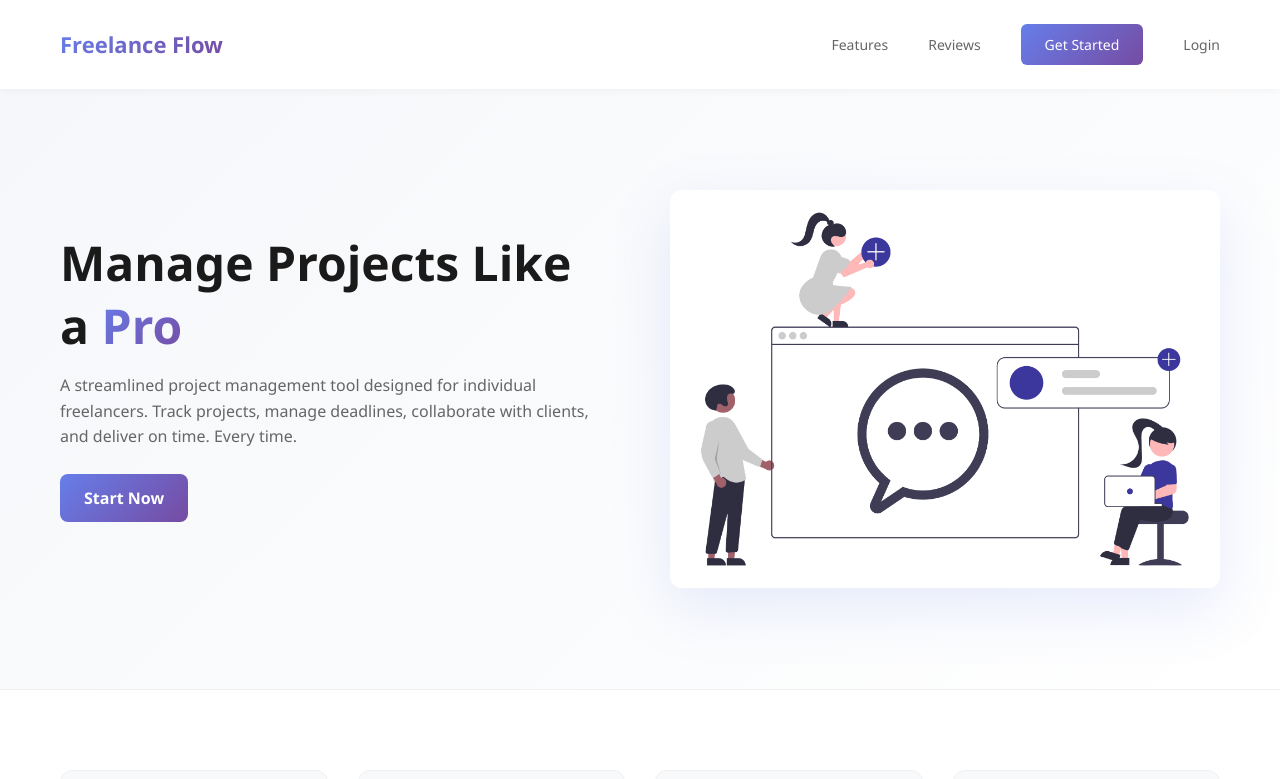
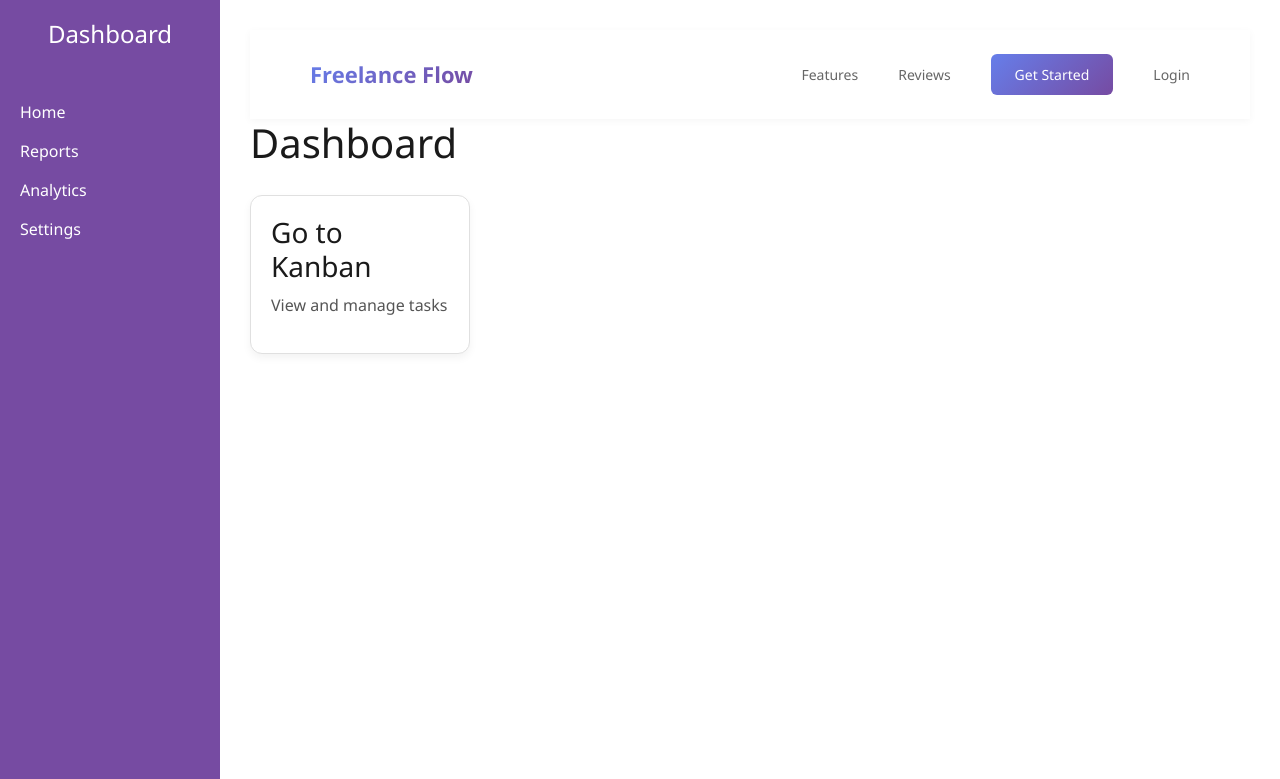
Before and after one commit to HafsaAyesha/ProjectManger, a React (Create React App) app in the folder frontend/: page / in a window 1280 px wide. Shown: the top 779 px of the page. Built offline with nearby package versions, Linux system fonts and the light colour scheme; sample sign-in values are in the browser's storage.

Commit message:
dashboard page

```diff
--- a/frontend/package.json
+++ b/frontend/package.json
@@ -11,7 +11,7 @@
     "react": "^18.2.0",
     "react-dom": "^18.2.0",
     "react-router-dom": "^6.23.1",
-    "react-scripts": "5.0.1",
+    "react-scripts": "^5.0.1",
     "web-vitals": "^2.1.4"
   },
   "overrides": {
--- a/frontend/src/App.js
+++ b/frontend/src/App.js
@@ -10,6 +10,7 @@ import Footer from "./components/Footer/Footer";
 import Home from "./Pages/Home";
 import Login from "./components/Auth/Login";
 import Register from "./components/Auth/Register";
+import Dashboard from "./Pages/Dashboard";
 import KanbanPage from "./Pages/KanbanPage";
 
 const App = () => {
@@ -21,8 +22,19 @@ const App = () => {
   return (
     <Router>
       <Routes>
-        <Route path="/" element={<Home />} />
 
+        {/* DEFAULT page → Dashboard */}
+        <Route
+          path="/"
+          element={
+            user ? <Dashboard user={user} /> : <Navigate to="/login" />
+          }
+        />
+
+        {/* Home moved to /home (optional) */}
+        <Route path="/home" element={<Home />} />
+
+        {/* Login */}
         <Route
           path="/login"
           element={
@@ -34,6 +46,7 @@ const App = () => {
           }
         />
 
+        {/* Register */}
         <Route
           path="/register"
           element={
@@ -45,6 +58,7 @@ const App = () => {
           }
         />
 
+        {/* Kanban Page */}
         <Route
           path="/kanban"
           element={
--- /dev/null
+++ b/frontend/src/Pages/Dashboard.css
@@ -0,0 +1,107 @@
+/* Dashboard Layout */
+.dashboard-container {
+  display: flex;
+  height: 100vh; /* Full viewport height */
+  background: #fefefe; /* Slight off-white to match modern look */
+  font-family: 'Segoe UI', Tahoma, Geneva, Verdana, sans-serif;
+}
+
+/* Sidebar Styling */
+.sidebar {
+  width: 220px;
+  background: #764ba2; /* Match gradient theme with a solid sidebar */
+  color: white;
+  height: 100vh;
+  padding: 20px;
+  display: flex;
+  flex-direction: column;
+}
+
+.sidebar h2 {
+  font-size: 1.5rem;
+  margin-bottom: 1rem;
+}
+
+.sidebar ul {
+  list-style: none;
+  padding: 0;
+}
+
+.sidebar ul li {
+  margin: 15px 0;
+}
+
+.sidebar ul li a {
+  color: white;
+  text-decoration: none;
+  font-weight: 500;
+  transition: 0.2s;
+}
+
+.sidebar ul li a:hover {
+  color: #667eea; /* Hover effect matches gradient start */
+}
+
+/* Main Content Area */
+.main-content {
+  flex: 1;
+  display: flex;
+  flex-direction: column;
+  padding: 30px;
+  overflow-y: auto;
+  background: #ffffff;
+}
+
+/* Navbar at top */
+.main-content > .navbar {
+  margin-bottom: 20px;
+}
+
+/* Cards Container */
+.cards-container {
+  display: flex;
+  flex-wrap: wrap;
+  gap: 20px;
+  margin-top: 20px;
+}
+
+/* Card Styling */
+.card {
+  background: #ffffff;
+  border: 1px solid #e0e0e0;
+  border-radius: 12px;
+  box-shadow: 0 4px 8px rgba(0,0,0,0.05);
+  padding: 20px;
+  min-width: 220px;
+  cursor: pointer;
+  transition: transform 0.2s, box-shadow 0.2s;
+}
+
+.card:hover {
+  transform: translateY(-5px);
+  box-shadow: 0 8px 16px rgba(0,0,0,0.1);
+}
+
+.card h3 {
+  margin-bottom: 10px;
+  color: #1a1a1a;
+}
+
+.card p {
+  color: #555555;
+}
+
+/* Primary Buttons in Dashboard (use app-wide gradient) */
+.card .primary-btn {
+  background: linear-gradient(135deg, #667eea 0%, #764ba2 100%);
+  color: white;
+  border: none;
+  padding: 10px 20px;
+  border-radius: 8px;
+  cursor: pointer;
+  transition: 0.2s;
+}
+
+.card .primary-btn:hover {
+  opacity: 0.9;
+}
--- /dev/null
+++ b/frontend/src/Pages/Dashboard.jsx
@@ -0,0 +1,29 @@
+import Sidebar from "../components/Sidebar/sidebar";
+import Navbar from "../components/navbar/Navbar";
+import Card from "../components/Card/card";
+
+import "./Dashboard.css"
+
+
+function Dashboard({ user }) {
+  return (
+    <div className="dashboard-container">
+      <Sidebar />
+      <div className="main-content">
+        <Navbar user={user} />
+
+        <h1>Dashboard</h1>
+
+        <div className="cards-container">
+          <Card
+            title="Go to Kanban"
+            description="View and manage tasks"
+            onClick={() => window.location.href = "/kanban"}
+          />
+        </div>
+      </div>
+    </div>
+  );
+}
+
+export default Dashboard;
--- /dev/null
+++ b/frontend/src/components/Card/card.css
@@ -0,0 +1,12 @@
+.card {
+  background: white;
+  padding: 20px;
+  width: 200px;
+  border-radius: 10px;
+  cursor: pointer;
+  box-shadow: 0 2px 5px rgba(0,0,0,0.1);
+  transition: 0.2s;
+}
+.card:hover {
+  transform: translateY(-5px);
+}
--- /dev/null
+++ b/frontend/src/components/Card/card.jsx
@@ -0,0 +1,12 @@
+import "./card.css";
+
+function Card({ title, description, onClick }) {
+  return (
+    <div className="card" onClick={onClick}>
+      <h3>{title}</h3>
+      <p>{description}</p>
+    </div>
+  );
+}
+
+export default Card;
--- /dev/null
+++ b/frontend/src/components/Sidebar/sidebar.css
@@ -0,0 +1,16 @@
+.sidebar {
+  width: 220px;
+  background: #222;
+  color: white;
+  height: 100vh;
+  padding: 20px;
+}
+.sidebar ul {
+  list-style: none;
+  margin-top: 20px;
+  padding: 0;
+}
+.sidebar li {
+  margin: 15px 0;
+  cursor: pointer;
+}
--- /dev/null
+++ b/frontend/src/components/Sidebar/sidebar.jsx
@@ -0,0 +1,17 @@
+import './sidebar.css';
+
+function Sidebar() {
+  return (
+    <div className="sidebar">
+      <h2>Dashboard</h2>
+      <ul>
+        <li>Home</li>
+        <li>Reports</li>
+        <li>Analytics</li>
+        <li>Settings</li>
+      </ul>
+    </div>
+  );
+}
+
+export default Sidebar;
```
Also changed, not shown: 1 other file (tests, documents, lock files or other folders).
